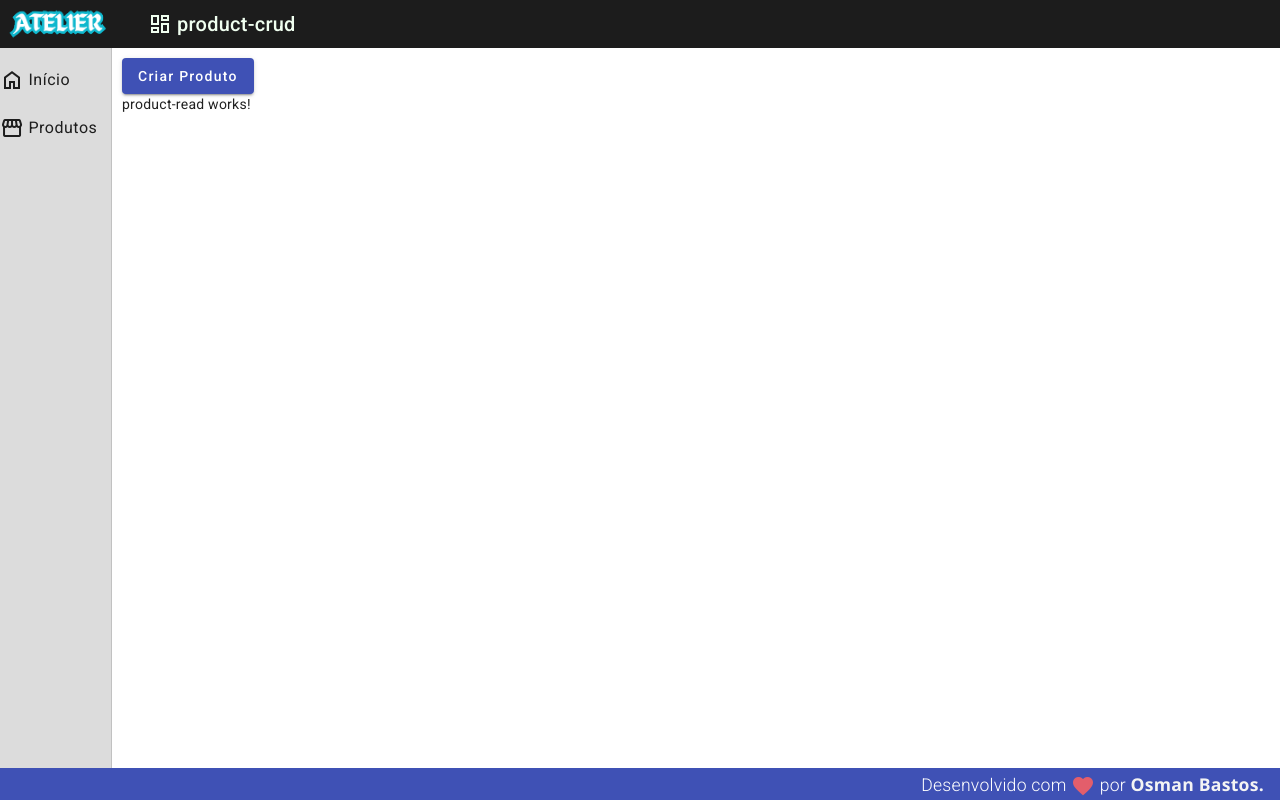
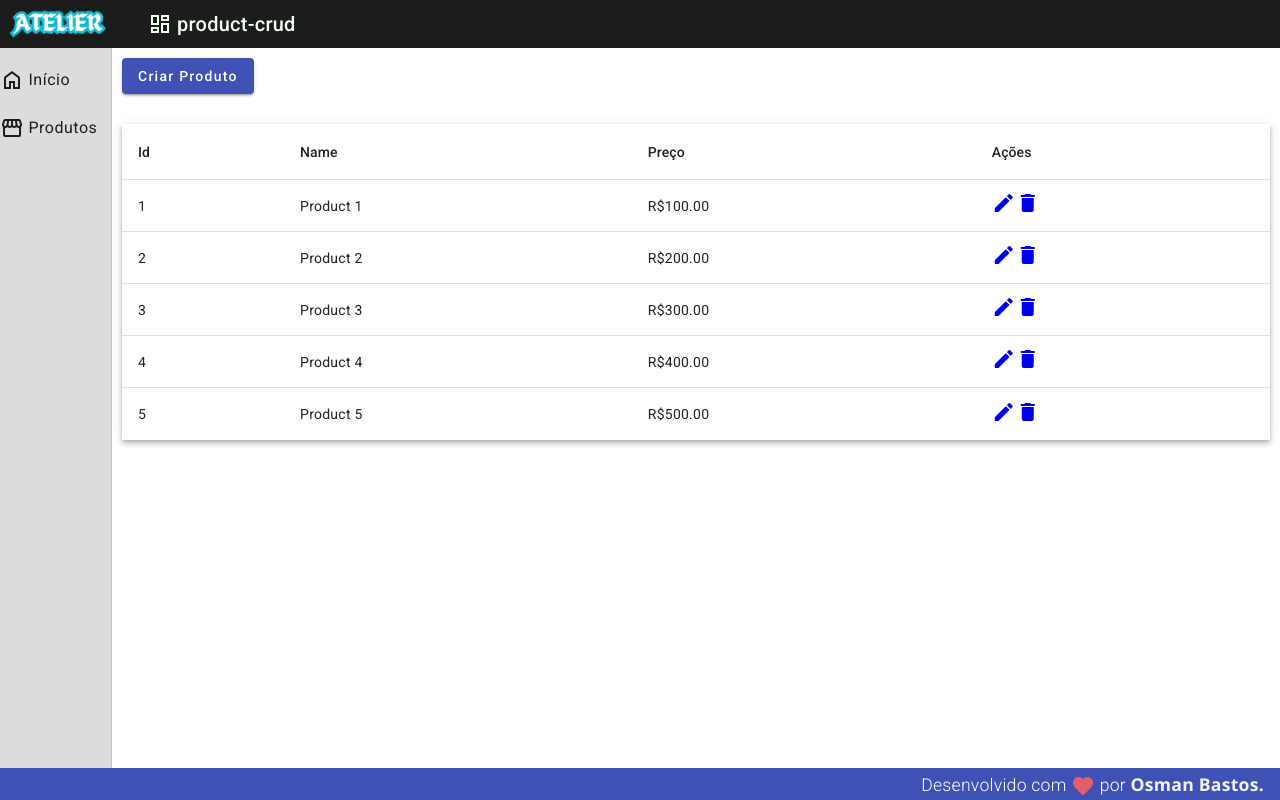
Before and after one commit to osmanbastos/project_crud_angular, an Angular app: page /products in a window 1280 px wide. Built offline with nearby package versions, Linux system fonts and the light colour scheme; data requests are answered from the project's data file.

Commit message:
feat: showing products; style: table of products; action buttons routes

```diff
--- a/db.json
+++ b/db.json
@@ -1,44 +1,29 @@
 {
   "products": [
     {
-      "id": "1",
-      "name": "Iphone 6s",
-      "price": 3000.99
+      "id": 1,
+      "name": "Product 1",
+      "price": 100
     },
     {
-      "id": "2",
-      "name": "Macbook Pro 2015",
-      "price": 16999.99
+      "id": 2,
+      "name": "Product 2",
+      "price": 200
     },
     {
-      "id": "3",
-      "name": "Samsung Galaxy S20",
-      "price": 7000.99
+      "id": 3,
+      "name": "Product 3",
+      "price": 300
     },
     {
-      "id": "4",
-      "name": "Air pods",
-      "price": 400
+      "name": "Product 4",
+      "price": "400",
+      "id": 4
     },
     {
-      "id": "5",
-      "name": "Playstation 5",
-      "price": 5000
-    },
-    {
-      "id": "6",
-      "name": "teste",
-      "price": 0
-    },
-    {
-      "id": "7",
-      "name": "Amor",
-      "price": "999.99"
-    },
-    {
-      "id": "6873",
-      "name": "Teamo",
-      "price": "88.8"
+      "name": "Product 5",
+      "price": "500",
+      "id": 5
     }
   ]
 }
--- a/package.json
+++ b/package.json
@@ -24,6 +24,7 @@
     "@angular/router": "^17.3.0",
     "@angular/ssr": "^17.3.7",
     "express": "^4.18.2",
+    "json-server": "^0.17.4",
     "rxjs": "~7.8.0",
     "tslib": "^2.3.0",
     "zone.js": "~0.14.3"
--- a/src/app/components/product/product-create/product-create.component.ts
+++ b/src/app/components/product/product-create/product-create.component.ts
@@ -25,7 +25,7 @@ export class ProductCreateComponent implements OnInit{
 
   product: Product = {
     name: '',
-    price: null
+    price: 0
   }
 
   constructor(
--- a/src/app/components/product/product-read/product-read.component.html
+++ b/src/app/components/product/product-read/product-read.component.html
@@ -1 +1,41 @@
-<p>product-read works!</p>
+<div class="mat-elevation-z4">
+    <table mat-table [dataSource]="products">
+      <!-- Id Column -->
+      <ng-container matColumnDef="id">
+        <th mat-header-cell *matHeaderCellDef>Id</th>
+        <td mat-cell *matCellDef="let row">{{row.id}}</td>
+      </ng-container>
+
+      <!-- Name Column -->
+      <ng-container matColumnDef="name">
+        <th mat-header-cell *matHeaderCellDef>Name</th>
+        <td mat-cell *matCellDef="let row">{{row.name}}</td>
+      </ng-container>
+
+      <!-- Price Column -->
+      <ng-container matColumnDef="price">
+        <th mat-header-cell *matHeaderCellDef>Preço</th>
+        <td mat-cell *matCellDef="let row">{{ row.price | currency: 'BRL' }}</td>
+      </ng-container>
+
+      <!-- Action Column -->
+      <ng-container matColumnDef="action">
+        <th mat-header-cell *matHeaderCellDef>Ações</th>
+        <td mat-cell *matCellDef="let row">
+            <a routerLink="/products/update/{{ row.id }}" class="edit">
+                <i class="material-icons">
+                    edit
+                </i>
+            </a>
+            <a routerLink="/products/delete/{{ row.id }}" class="delete">
+                <i class="material-icons">
+                    delete
+                </i>
+            </a>
+        </td>
+      </ng-container>
+
+      <tr mat-header-row *matHeaderRowDef="displayedColumns"></tr>
+      <tr mat-row *matRowDef="let row; columns: displayedColumns;"></tr>
+    </table>
+  </div>
--- a/src/app/components/product/product-read/product-read.component.ts
+++ b/src/app/components/product/product-read/product-read.component.ts
@@ -1,12 +1,28 @@
-import { Component } from '@angular/core';
+import { Component, OnInit } from '@angular/core';
+import { Product } from '../product.model';
+import { ProductService } from '../product.service';
+import { CommonModule } from '@angular/common';
+import { MatTableModule } from '@angular/material/table'
+import { RouterLink } from '@angular/router';
 
 @Component({
   selector: 'app-product-read',
   standalone: true,
-  imports: [],
+  imports: [CommonModule, MatTableModule, RouterLink],
   templateUrl: './product-read.component.html',
   styleUrl: './product-read.component.css'
 })
-export class ProductReadComponent {
+export class ProductReadComponent implements OnInit{
+
+  products: Product[] = []
+  displayedColumns = ['id', 'name', 'price', 'action']
+
+  constructor(private productService: ProductService) { }
+
+  ngOnInit(): void {
+    this.productService.read().subscribe(products => {
+      this.products = products
+    })
+  }
 
 }
--- a/src/app/components/product/product.model.ts
+++ b/src/app/components/product/product.model.ts
@@ -1,5 +1,5 @@
 export interface Product {
+    id?: number; // ? means that this attribute is optional
     name: string;
-    price: number | null;
-    id?: number; // ? means that this attribute is optional
+    price: number;
 }
--- a/src/app/components/product/product.service.ts
+++ b/src/app/components/product/product.service.ts
@@ -29,4 +29,22 @@ export class ProductService {
   create(product: Product): Observable<Product> {
     return this.http.post<Product>(this.baseUrl, product);
   }
+
+  read(): Observable<Product[]> {
+    return this.http.get<Product[]>(this.baseUrl);
+  }
+
+  readById(id: number): Observable<Product> {
+    const url = `${this.baseUrl}/${id}`;
+    return this.http.get<Product>(url);
+  }
+
+  update(product: Product): Observable<Product> {
+    return this.http.put<Product>(this.baseUrl, product);
+  }
+
+  delete(id: number): Observable<Product> {
+    const url = `${this.baseUrl}/${id}`;
+    return this.http.delete<Product>(url);
+  }
 }
--- a/src/app/views/product-crud/product-crud.component.css
+++ b/src/app/views/product-crud/product-crud.component.css
@@ -0,0 +1,3 @@
+button {
+    margin-bottom: 30px;
+}
```
Also changed, not shown: 1 other file (tests, documents, lock files or other folders).
